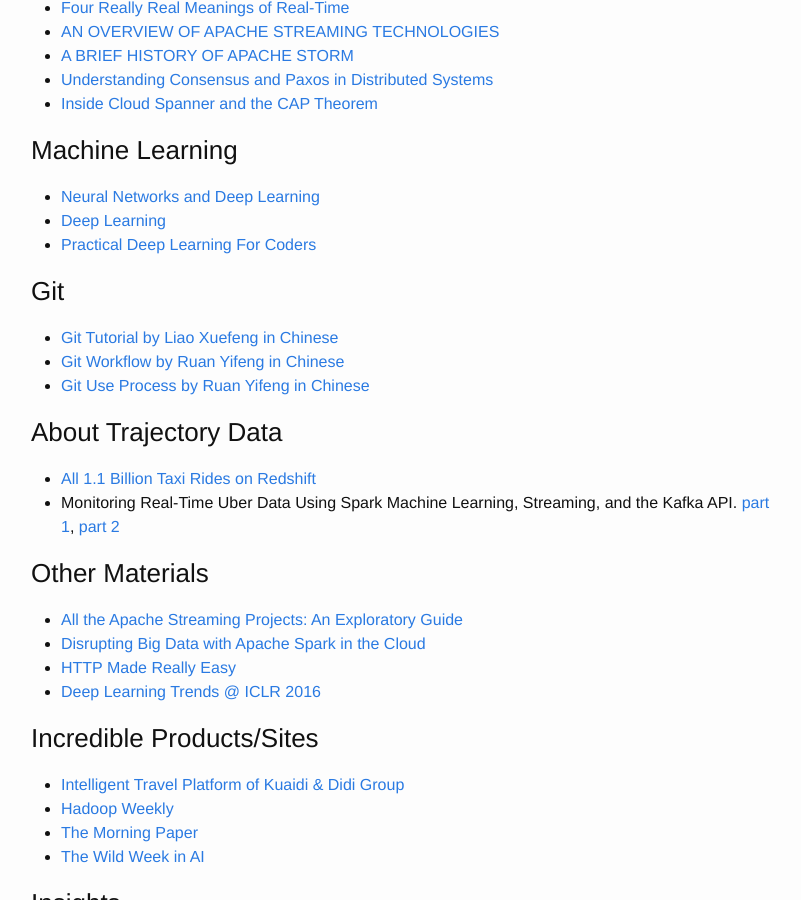
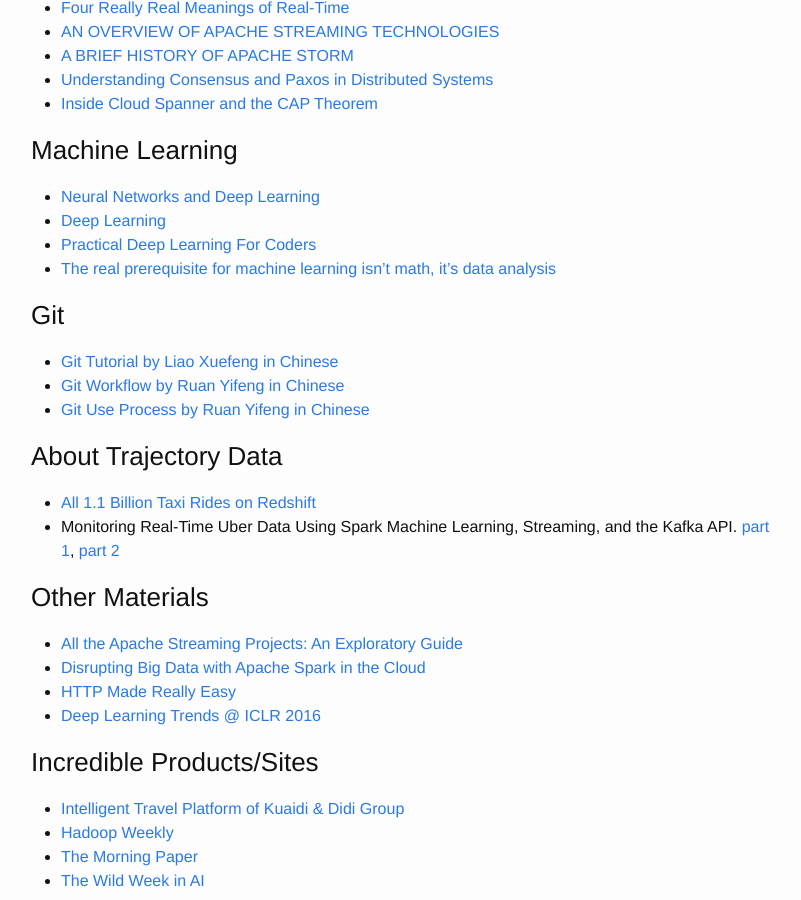
Before and after one commit to ambling/ambling.github.io, a Jekyll site: the page built from 00-recommands.md, in a window 1280 px wide and 900 px high, scrolled down 1596 px. Shown: the whole window, without its empty margins (239-1040 px from the left). Built offline with Jekyll 4.4.1, drawn with Linux system fonts in a browser that asks for light colours.

Commit message:
add a data analysis prerequisite of machine learning

```diff
--- a/00-recommands.md
+++ b/00-recommands.md
@@ -72,6 +72,7 @@ permalink: /recommands/
 - [Neural Networks and Deep Learning](http://neuralnetworksanddeeplearning.com/)
 - [Deep Learning](http://www.deeplearningbook.org/)
 - [Practical Deep Learning For Coders](http://course.fast.ai/index.html)
+- [The real prerequisite for machine learning isn’t math, it’s data analysis](https://www.r-bloggers.com/the-real-prerequisite-for-machine-learning-isnt-math-its-data-analysis/)
 
 ### Git
 - [Git Tutorial by Liao Xuefeng in Chinese](http://www.liaoxuefeng.com/wiki/0013739516305929606dd18361248578c67b8067c8c017b000)
```
